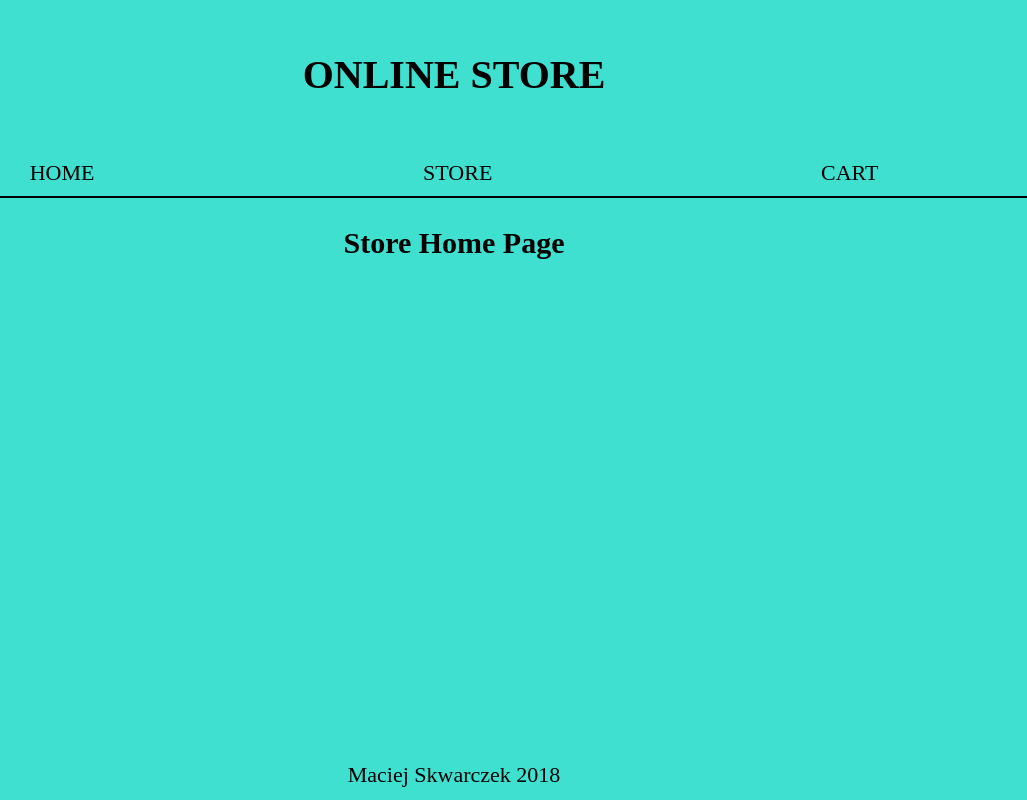
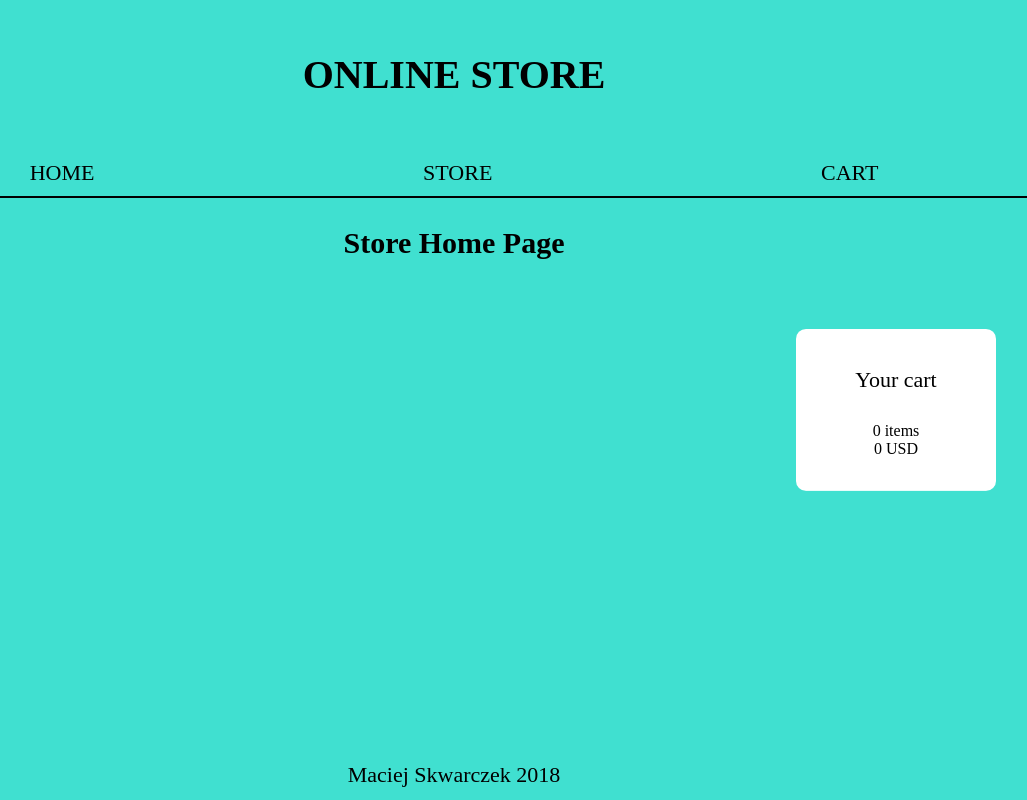
Before and after one commit to mskwarczek/react-redux-online-store, a React (Create React App) app: page / in a window 1280 px wide. Shown: the whole page, without its empty margins (186-1213 px from the left). Built offline with nearby package versions, Linux system fonts and the light colour scheme.

Commit message:
add mini cart component with cart summary

```diff
--- /dev/null
+++ b/src/containers/MiniCartContainer.js
@@ -0,0 +1,9 @@
+import { connect } from 'react-redux';
+
+import MiniCart from '../presentational/MiniCart';
+
+const mapStateToProps = state => ({
+    cart: state.cartReducer
+});
+
+export default connect(mapStateToProps)(MiniCart);
--- a/src/index.scss
+++ b/src/index.scss
@@ -9,6 +9,13 @@ $font-size-big: 22px;
 $font-size-normal: 16px;
 
 // Mixins
+@mixin position-lt ($horizontal, $vertical) {
+    position: absolute;
+    top: $vertical;
+    left: $horizontal;
+    transform: translate(-$horizontal, -$vertical);
+}
+
 @mixin link-hover {
     border-color: $color-link;
     background-color: $color-background-secondary;
@@ -89,6 +96,27 @@ body {
         &:hover {
             @include link-hover;
         }
+    }
+}
+
+.mini-cart {
+    @include position-lt(90%, 50%);
+    position: fixed;
+    margin: 10px;
+    padding: 30px;
+    width: 200px;
+    border: 3px solid transparent;
+    border-radius: 10px;
+    background: $color-background-secondary;
+    text-align: center;
+
+    &:hover {
+        @include link-hover;
+    }
+
+    &__title {
+        font-size: $font-size-big;
+        margin-top: 5px;
     }
 }
 
--- /dev/null
+++ b/src/presentational/MiniCart.js
@@ -0,0 +1,11 @@
+import React from 'react';
+
+export default function MiniCart(props) {
+    return (
+        <div className='mini-cart'>
+            <h4 className='mini-cart__title'>Your cart</h4>
+            <span>{props.cart.reduce((sum, item) => sum + item.quantity, 0)} items</span><br />
+            <span>{props.cart.reduce((acc, item) => acc = acc + props.products.filter(product => product.id === item.id)[0].price * item.quantity, 0) } USD</span>
+        </div>
+    );
+};
--- a/src/presentational/Navigation.js
+++ b/src/presentational/Navigation.js
@@ -1,5 +1,8 @@
 import React from 'react';
 import { NavLink } from 'react-router-dom';
+
+import MiniCart from '../containers/MiniCartContainer';
+import productsData from '../data/products-data.json';
 
 export default function Navigation(props) {
     return (
@@ -9,6 +12,9 @@ export default function Navigation(props) {
                 <li><NavLink className='navigation__link' to='/store'>Store</NavLink></li>
                 <li><NavLink className='navigation__link' to='/cart'>Cart</NavLink></li>
             </ul>
+            <NavLink to='/cart'>
+                <MiniCart products={productsData}/>
+            </NavLink>
         </nav>
     );
 };
```
Also changed, not shown: src/App.js (indentation only), 1 other file (tests, documents, lock files or other folders).
